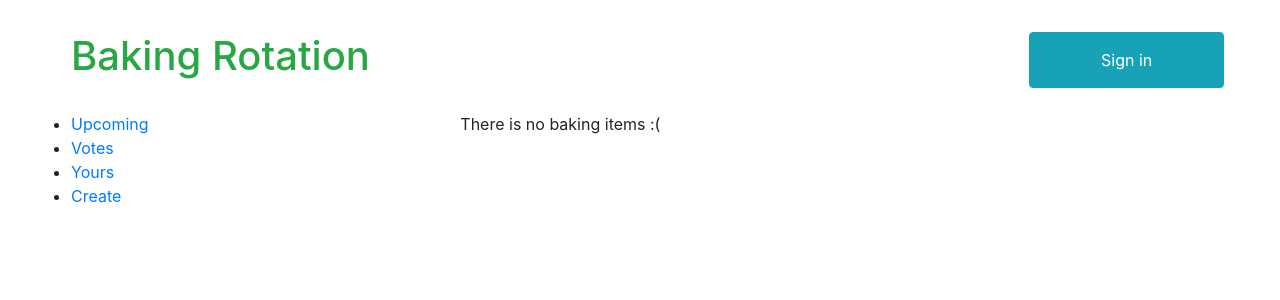
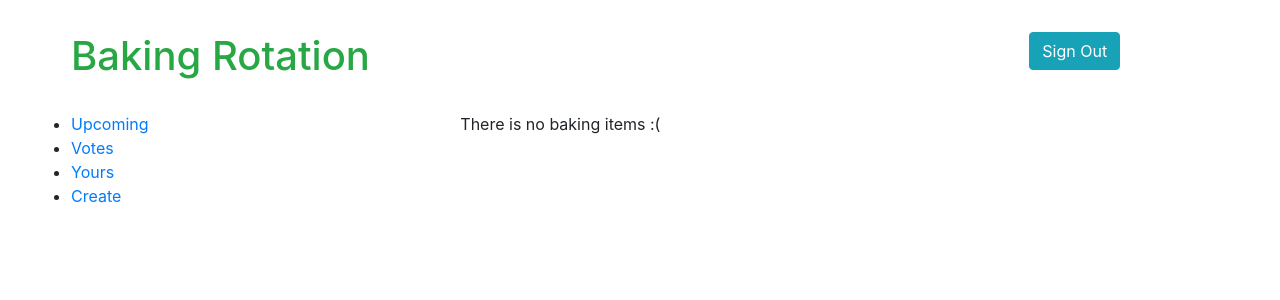
Before and after one commit to CarMin15/bakery_rotation, a Django app: page /bakery_rotation/ in a window 1280 px wide. Shown: the top 300 px of the page. Run offline with Django 3.2, Linux system fonts and the light colour scheme; data that the repository does not hold is empty; some libraries are stand-ins or nearby versions.

Commit message:
Added login out button

```diff
--- a/bakery_rotation/templates/baking_rotation/base.jinja
+++ b/bakery_rotation/templates/baking_rotation/base.jinja
@@ -7,7 +7,7 @@
   <header>
     <div class="row m-4">
       <h1 id=title class="col-10"><a class="text-success" href="/bakery_rotation/">Baking Rotation</a></h1>
-      <button type="button" class="btn btn-info col-2">Sign in</button>
+      <a href="{% url 'logout' %}"><button type="button" class="btn btn-info">Sign Out</button></a>
     </div>
 
   </header>
--- a/myproject/settings.py
+++ b/myproject/settings.py
@@ -123,3 +123,4 @@ STATIC_URL = '/static/'
 MEDIA_ROOT = '/tmp/bakery_rotation/'
 MEDIA_URL = '/'
 LOGIN_REDIRECT_URL = '/bakery_rotation/'
+LOGOUT_REDIRECT_URL = '/accounts/login'
```
